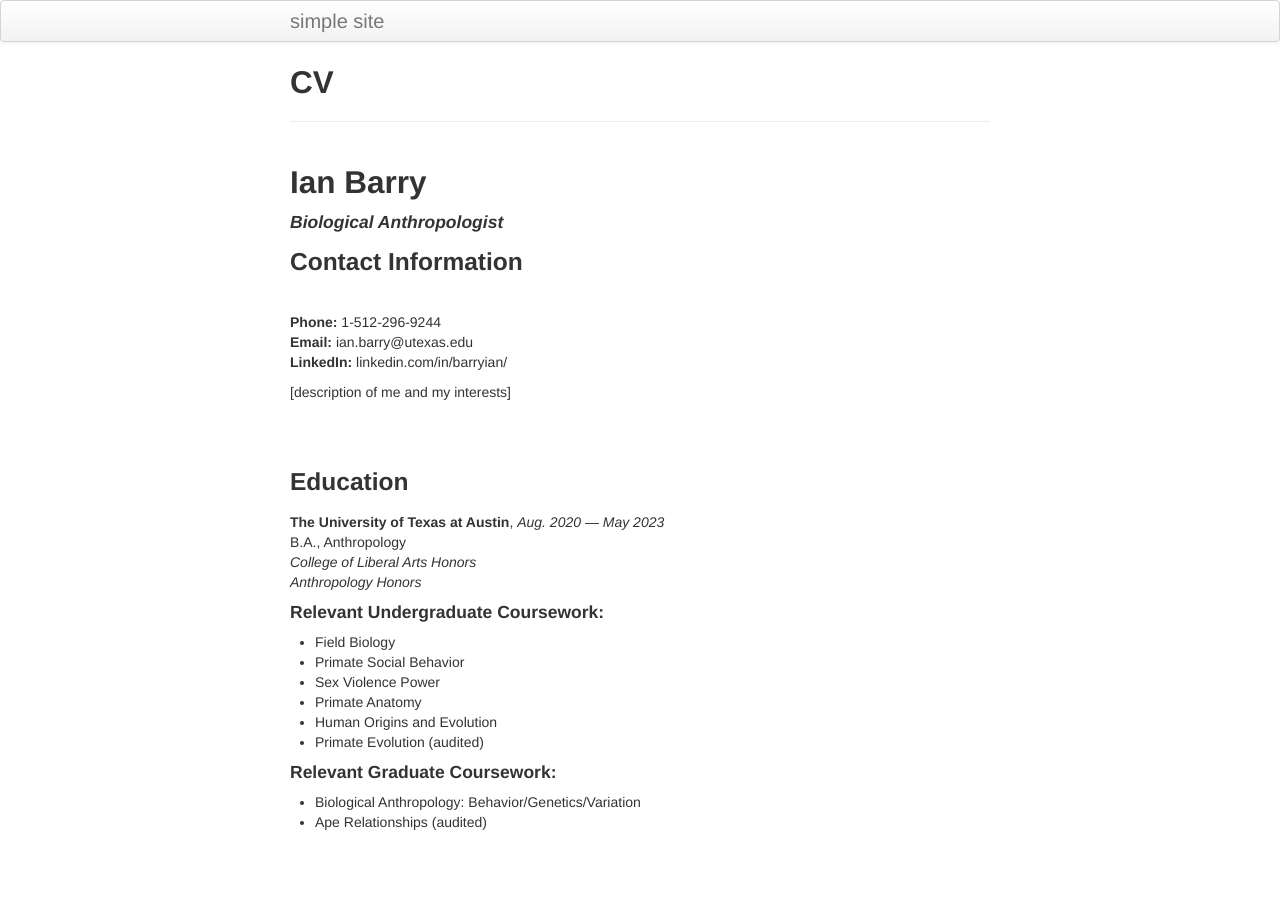
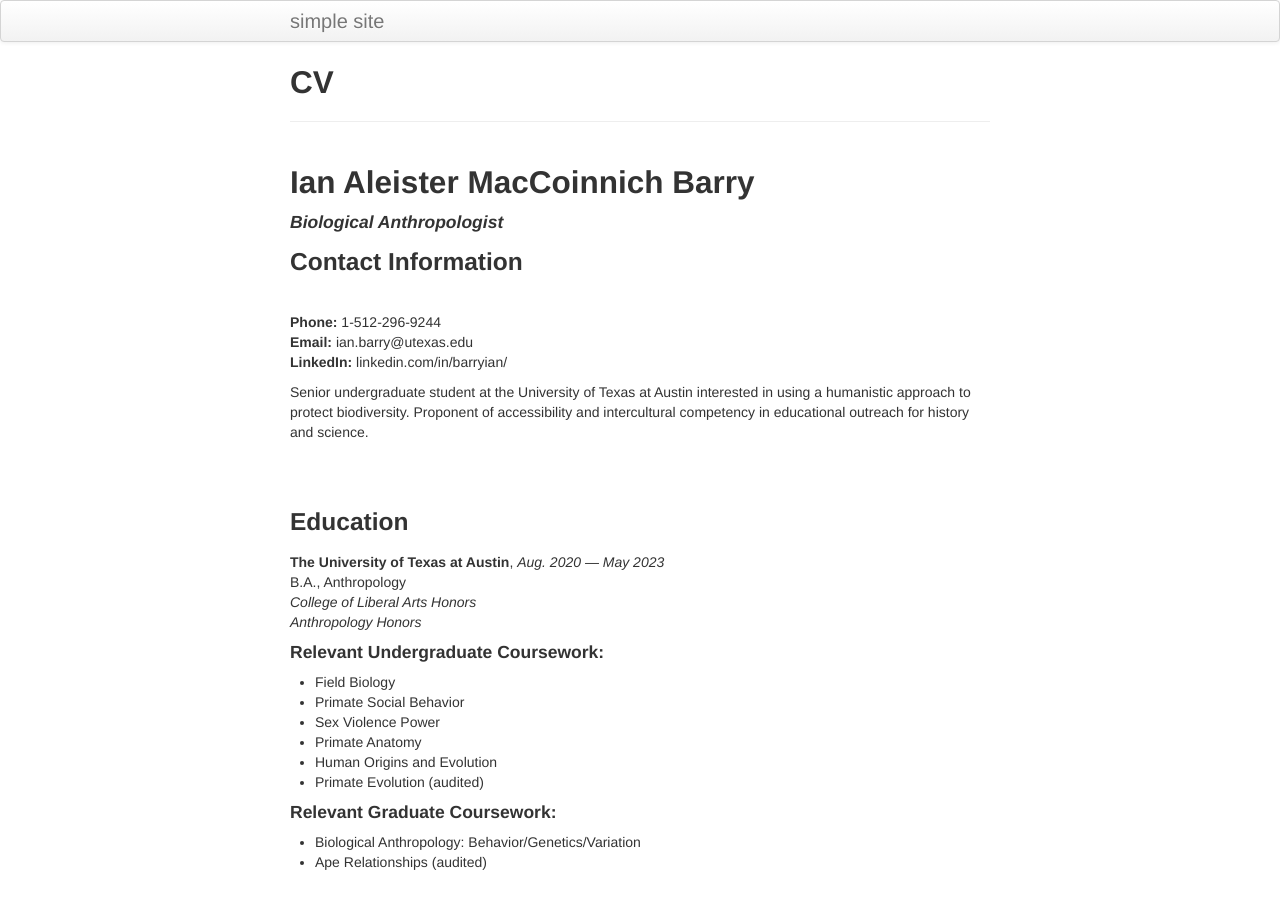
Before and after one commit to IanABarry/IanABarry.github.io, a Jekyll site: the page built from pages/cv.md, in a window 1280 px wide and 900 px high. Built offline with Jekyll 4.4.1, drawn with Linux system fonts in a browser that asks for light colours.

Commit message:
Added descriptions to CV header

```diff
--- a/pages/cv.md
+++ b/pages/cv.md
@@ -3,7 +3,7 @@ layout: page
 title: CV
 permalink: /cv
 ---
-<h2>Ian Barry</h2>
+<h2>Ian Aleister MacCoinnich Barry</h2>
 <h4><i>Biological Anthropologist</i></h4>
 
 <h3>Contact Information</h3>
@@ -11,7 +11,7 @@ permalink: /cv
 <br><b>Email:</b> ian.barry@utexas.edu
 <br><b>LinkedIn:</b> linkedin.com/in/barryian/
 
-[description of me and my interests]
+Senior undergraduate student at the University of Texas at Austin interested in using a humanistic approach to protect biodiversity. Proponent of accessibility and intercultural competency in educational outreach for history and science.
 
 <br>
 <br>
```
